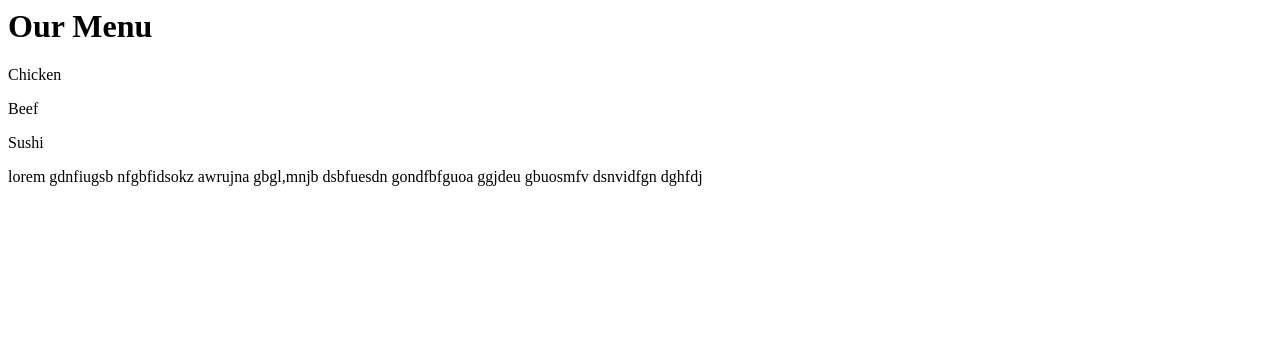
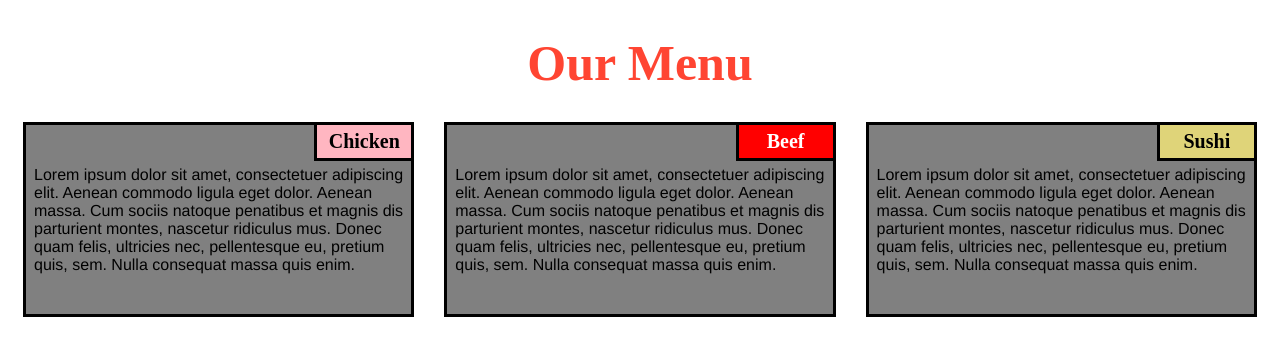
Before and after one commit to BharathiVarsha/BharathiVarsha.github.io, a plain HTML site: page index.html in a window 1280 px wide. Drawn offline with Linux system fonts and the light colour scheme; files that its build step writes are made by us from their sources.

Commit message:
module 2 solution

```diff
--- a/index.html
+++ b/index.html
@@ -1,36 +1,36 @@
-<DOCTYPE html>
+<!DOCTYPE html>
 <html>
+
 <head>
     <meta charset="utf-8">
-      <title>Module 2 soultion</title>
+    <title>module2-solution</title>
 </head>
-    <link rel="stylesheet" type="text/css"herf="css/style.css">
+<link rel="stylesheet" type="text/css" href="css/style.css">
 
 <body>
-      <h1> Our Menu</h1>
-      <section class="coulmn-lg-4 colmn-md-6 colmn-sm-12">
+    <h1>Our Menu</h1>
+    <section class="column-lg-4 colmn-md-6 colmn-sm-12">
         <div>
             <p class="sub1">Chicken</p>
-          <p class="content>
-            lorem ipdfjgjkdf jsdbfgjfgkdsfdnx jshdffkdjn dfnhbgidsod gnjfbgnmsp dgncgjodpsn gnmg[spepowoiruf g dsjfhgifsd nbgdfsklfbmvs fhgfsodk
+            <p class="content">
+                Lorem ipsum dolor sit amet, consectetuer adipiscing elit. Aenean commodo ligula eget dolor. Aenean massa. Cum sociis natoque penatibus et magnis dis parturient montes, nascetur ridiculus mus. Donec quam felis, ultricies nec, pellentesque eu, pretium quis, sem. Nulla consequat massa quis enim.
             </p>
         </div>
     </section>
     <section class="column-lg-4 colmn-md-6 colmn-sm-12">
         <div>
             <p class="sub2">Beef</p>
-              <p class="content>
-                sjhdfs dnhghjisf nduhgsi fgnosoiau8rg asfngior fngh dsfnhi dfnjhi fnhgu8e rndti
-                </p>
+            <p class="content">
+                Lorem ipsum dolor sit amet, consectetuer adipiscing elit. Aenean commodo ligula eget dolor. Aenean massa. Cum sociis natoque penatibus et magnis dis parturient montes, nascetur ridiculus mus. Donec quam felis, ultricies nec, pellentesque eu, pretium quis, sem. Nulla consequat massa quis enim.
         </div>
     </section>
-                <section class="coulmn-lg-4 colmn-md-12 colmn-sm-12">
+    <section class="column-lg-4 colmn-md-12 colmn-sm-12">
         <div>
             <p class="sub3">Sushi</p>
             <p class="content">
-                    lorem gdnfiugsb nfgbfidsokz awrujna gbgl,mnjb dsbfuesdn gondfbfguoa ggjdeu gbuosmfv dsnvidfgn dghfdj
+                Lorem ipsum dolor sit amet, consectetuer adipiscing elit. Aenean commodo ligula eget dolor. Aenean massa. Cum sociis natoque penatibus et magnis dis parturient montes, nascetur ridiculus mus. Donec quam felis, ultricies nec, pellentesque eu, pretium quis, sem. Nulla consequat massa quis enim.
             </p>
         </div>
+</body>
 
-    </body>
 </html>
--- /dev/null
+++ b/style 4/css/style.css
@@ -0,0 +1,125 @@
+/*basic style*/
+    * {
+        box-sizing: border-box;
+    }
+
+    body {
+        background-color: white;
+    }
+
+    h1 {
+       margin-bottom: 15px;
+    text-align: center;
+    color: #ff4532;
+    font-size: 50px;
+    }
+
+    section {
+        position: relative;
+        padding: 15px;
+        width: 90%;
+    }
+
+    p {
+        position: relative;
+        clear: right;
+    }
+
+    div {
+        position: relative;
+        background-color: gray;
+        border: 3.5px solid black;
+        width: 100%;
+        margin-left: auto;
+        margin-right: auto;
+        margin-bottom: auto;
+    }
+
+    .sub1 {
+        float: right;
+        width: 100px;
+        padding: 5px;
+        margin: -3px -3px 0px;
+        border: 3.5px solid black;
+        text-align: center;
+        font-size: 125%;
+        font-weight: bold;
+        background-color: #FFB6C1;
+
+    }
+
+    .sub2 {
+        float: right;
+        color: white;
+        width: 100px;
+        padding: 5px;
+        margin: -3px -3px 0px;
+        border: 3.5px solid black;
+        text-align: center;
+        font-size: 125%;
+        font-weight: bold;
+        background-color: #FF0000;
+
+    }
+
+    .sub3 {
+        color: black;
+        float: right;
+        width: 100px;
+        padding: 5px;
+         margin: -3px -3px 0px;
+        border: 3.5px solid black;
+        text-align: center;
+        font-size: 125%;
+        font-weight: bold;
+        background-color: rgb(223, 212, 121);
+
+    }
+
+    .content {
+        padding: 5px;
+        border: none;
+        background-color: gray;
+        font-family: Helvetica;
+        color: black;
+        margin: 3px ;
+        height: 150px;
+        overflow: auto;
+    }
+
+    .row {
+        width: 90%;
+    }
+
+    /*desktop version*/
+    @media (min-width: 992px) {
+        .column-lg-4 {
+            float: left;
+            width: 33.33%;
+        }
+    }
+
+    /*tablet version*/
+    @media (min-width: 768px) and (max-width: 991px) {
+        .colmn-md-6 {
+            float: left;
+            width: 50%;
+            margin-left: auto;
+            margin-right: auto;
+        }
+
+        .colmn-md-12 {
+            float: left;
+            width: 100%;
+            margin-left: auto;
+            margin-right: auto;
+        }
+    }
+
+    /*mobile version*/
+    @media (max-width: 767px) {
+        .colmn-sm-12 {
+            float: left;
+            width: 100%;
+        }
+    }
```
Lines whose indentation alone changed are shown as unchanged.
